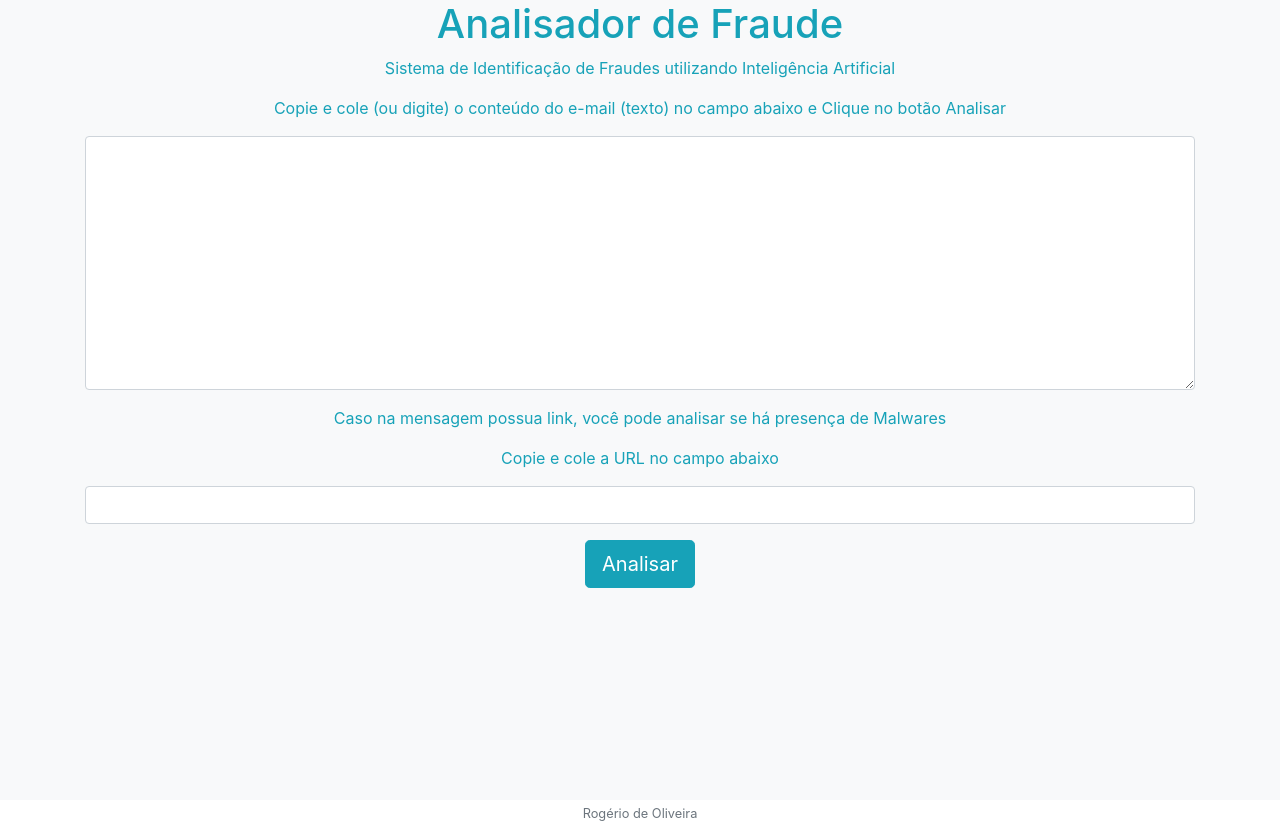
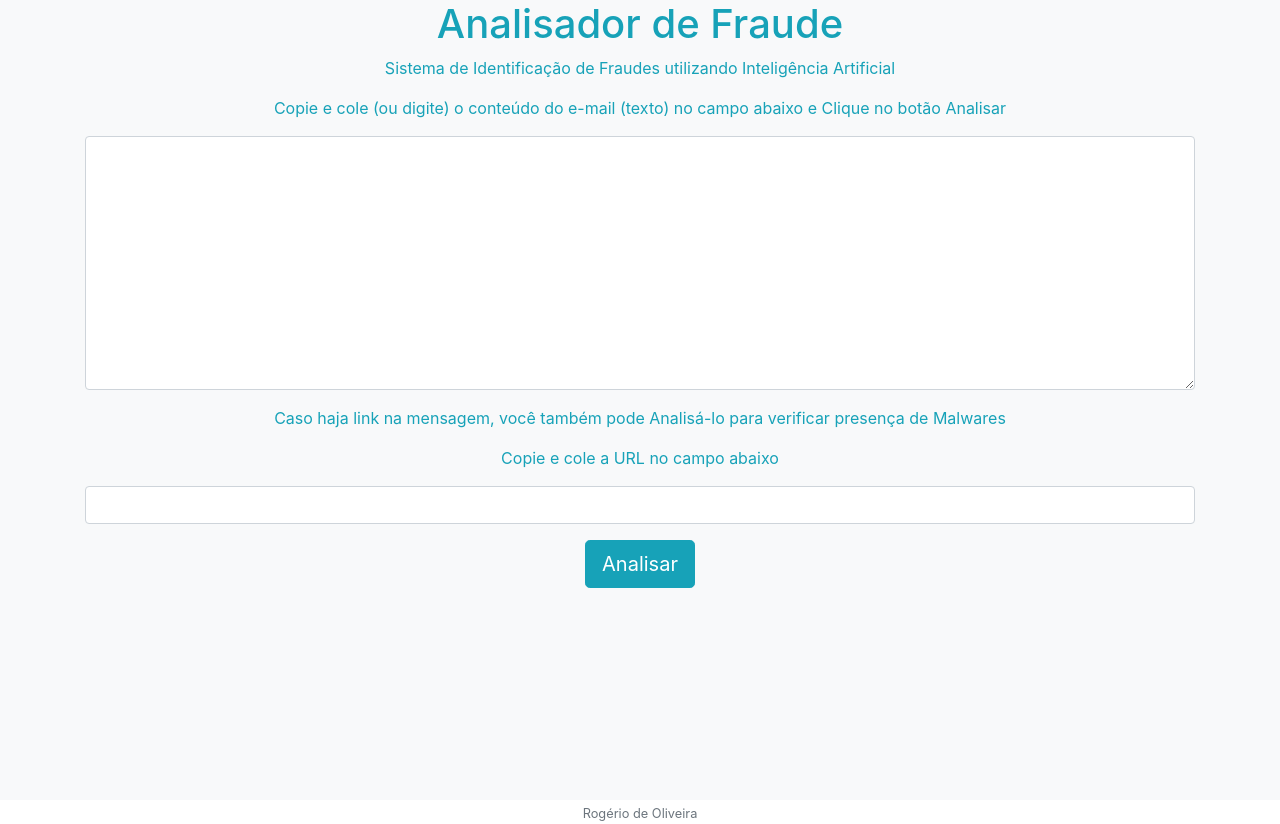
Before and after one commit to rogeriodeoliveira/detector_fraude, a Flask app: page / in a window 1280 px wide. Run offline with Flask 2, Linux system fonts and the light colour scheme; parts of the project's set-up code (start-up, migrations or seed data) failed here and were passed over; some libraries are stand-ins or nearby versions.

Commit message:
texto analise de link

```diff
--- a/app/templates/index.html
+++ b/app/templates/index.html
@@ -13,7 +13,7 @@
 
                 </div>
                 <div class="form-group">
-                    <p class="text-center text-info">Caso na mensagem possua link, você pode analisar se há presença de Malwares</p>
+                    <p class="text-center text-info">Caso haja link na mensagem, você também pode Analisá-lo para verificar presença de Malwares</p>
                         <p class="text-center text-info">Copie e cole a URL no campo abaixo</p>
                     {{ form.link(class='form-control', cols="35") }}
 
```
